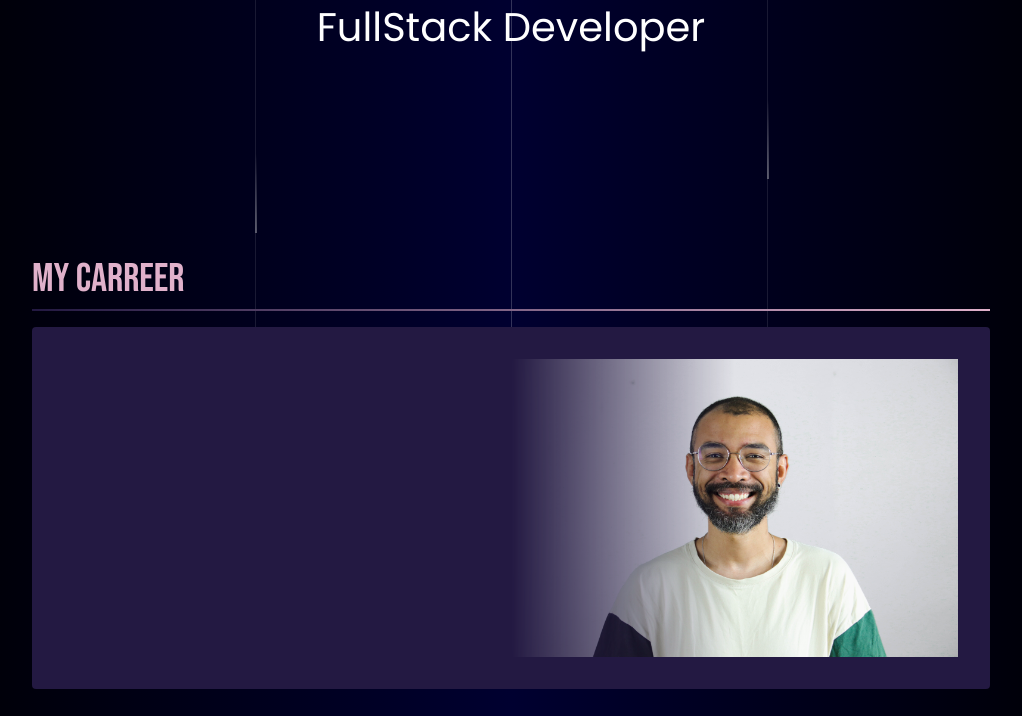
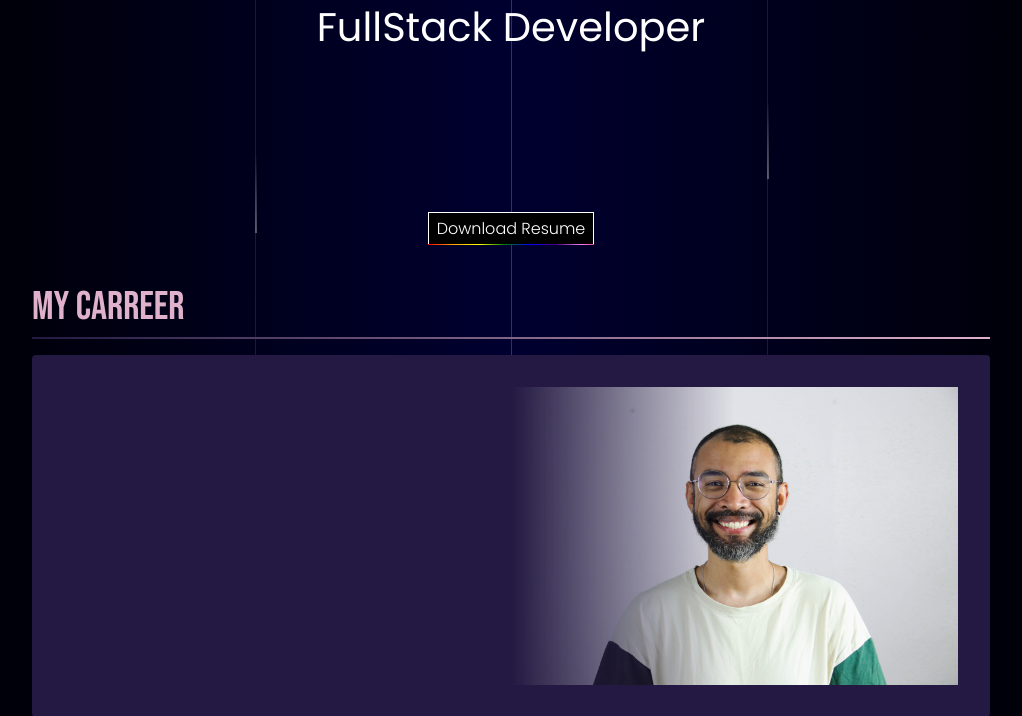
Before and after one commit to bernard-rodrigues/portfolio, a Python web app: template templates/template.html in a window 1280 px wide. Shown: the part 218-934 px from the top of the page, without its empty margins (129-1151 px from the left). Run offline with Jinja, Linux system fonts and the light colour scheme; the template is opened without the code that fills it, so the values that code supplies are empty.

Commit message:
feat: download resume button

```diff
--- a/styles/style.css
+++ b/styles/style.css
@@ -104,6 +104,31 @@ h1, h2 {
 }
 h1 span, h2 span {
   font-family: "Bebas Neue", serif;
+}
+
+#resume-container {
+  display: flex;
+  justify-content: center;
+}
+#resume-container a {
+  padding-bottom: 0.25rem;
+  background-image: linear-gradient(to right, red, orange, yellow, green, blue, indigo, violet, red, orange, yellow, green, blue, indigo, violet);
+  background-size: 200% 200%;
+  background-position: 0 0;
+  transition: background-position 1s, transform 0.3s;
+}
+#resume-container a:hover {
+  background-position: 100% 100%;
+  transform: scale(1.1);
+}
+#resume-container a span {
+  background-color: #000;
+  border-top: solid #fff 1px;
+  border-left: solid #fff 1px;
+  border-right: solid #fff 1px;
+  color: #fff;
+  padding: 0.25rem 0.5rem;
+  font-weight: 300;
 }
 
 .bio {
--- /dev/null
+++ b/templates/components/download_resume.html
@@ -0,0 +1,16 @@
+<section id="resume-container">
+    <a
+        href="./assets/files/Bernard_Rodrigues_CV_English.pdf"
+        download="Bernard_Rodrigues_CV.pdf"
+        class="en"
+    >
+        <span>Download Resume</span>
+    </a>
+    <a
+        href="./assets/files/Bernard_Rodrigues_CV_Portuguese.pdf"
+        download="Bernard_Rodrigues_CV.pdf"
+        class="pt"
+    >
+        <span>Baixar Currículo</span>
+    </a>
+</section>
--- /dev/null
+++ b/templates/components/language_toggler_button.html
@@ -0,0 +1,4 @@
+<button id="toggle-language">
+    <img src="./assets/images/flag-united-kingdom.png" alt="United Kingdom's Flag" class="en"><span class="en"> English</span>
+    <img src="./assets/images/flag-brazil.png" alt="Brazil's Flag" class="pt"><span class="pt"> Português</span>
+</button>
--- a/templates/template.html
+++ b/templates/template.html
@@ -4,10 +4,7 @@
 
 {% block content %}
 
-<button id="toggle-language">
-    <img src="./assets/images/flag-united-kingdom.png" alt="United Kingdom's Flag" class="en"><span class="en"> English</span>
-    <img src="./assets/images/flag-brazil.png" alt="Brazil's Flag" class="pt"><span class="pt"> Português</span>
-</button>
+{% include "./components/language_toggler_button.html" %}
 
 <header>
     <h1>
@@ -20,6 +17,8 @@
 
 <main>
     {% include "./components/lines.html" %}
+
+    {% include "./components/download_resume.html" %}
 
     {% include "./components/bio.html" %}
 
```
Also changed, not shown: index.html (+12 -0 lines), sass/input.scss (+28 -0 lines), 3 other files.
